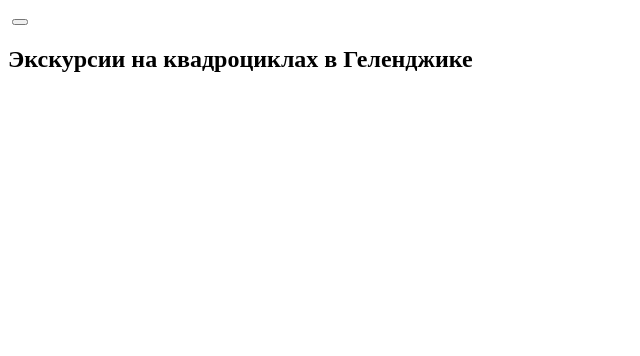
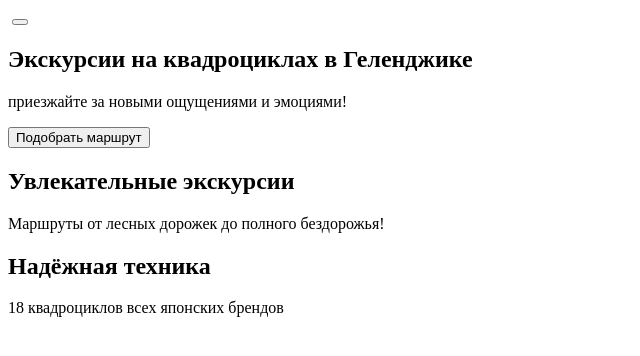
Before and after one commit to FrontendCourseMP/intro-to-layout-Bakhadyr04, a plain HTML site: page index.html in a window 1280 px wide. Shown: the whole page, without its empty margins (0-640 px from the left). Drawn offline with Linux system fonts and the light colour scheme.

Commit message:
section 2

```diff
--- a/index.html
+++ b/index.html
@@ -16,6 +16,15 @@
     <main>
         <section>
             <h1>Экскурсии на квадроциклах в Геленджике</h1>
+            <p>приезжайте за новыми ощущениями и эмоциями!</p>
+            <a href="#"><button>Подобрать маршрут</button></a>
+        </section>
+        <section>
+            <h1></h1>
+            <h2>Увлекательные экскурсии</h2>
+            <p>Маршруты от лесных дорожек до полного бездорожья!</p>
+            <h2>Надёжная техника</h2>
+            <p>18 квадроциклов всех японских брендов</p>
         </section>
     </main>
 </body>
```
